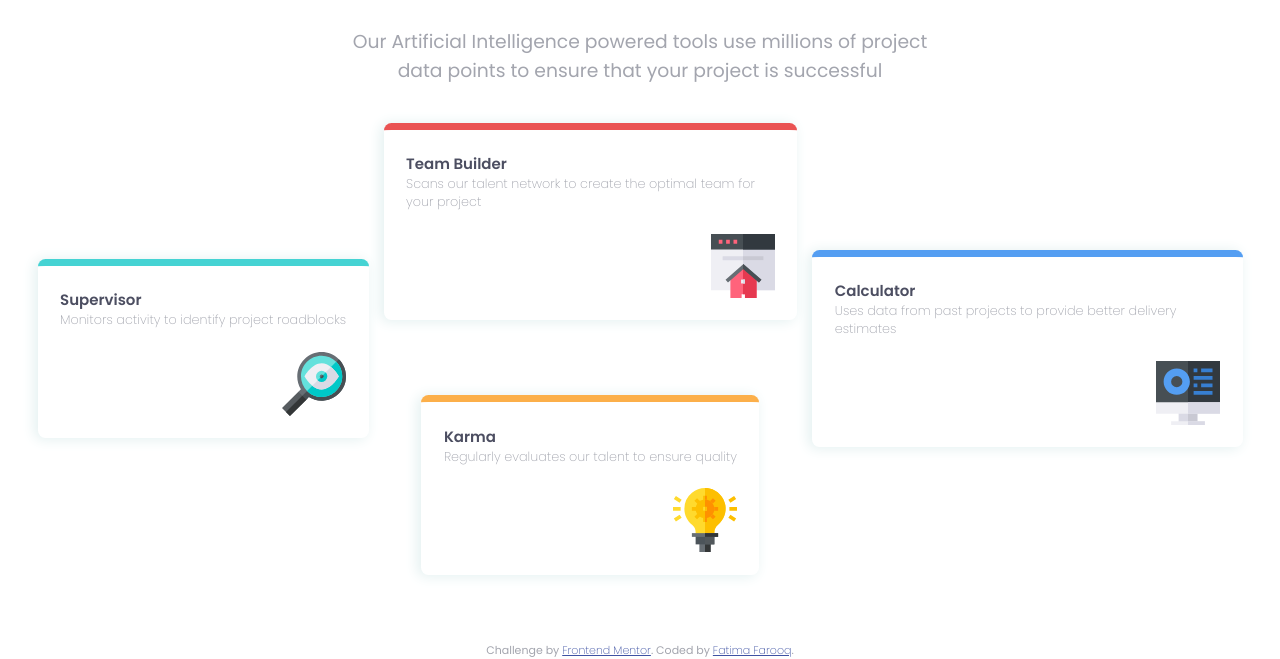
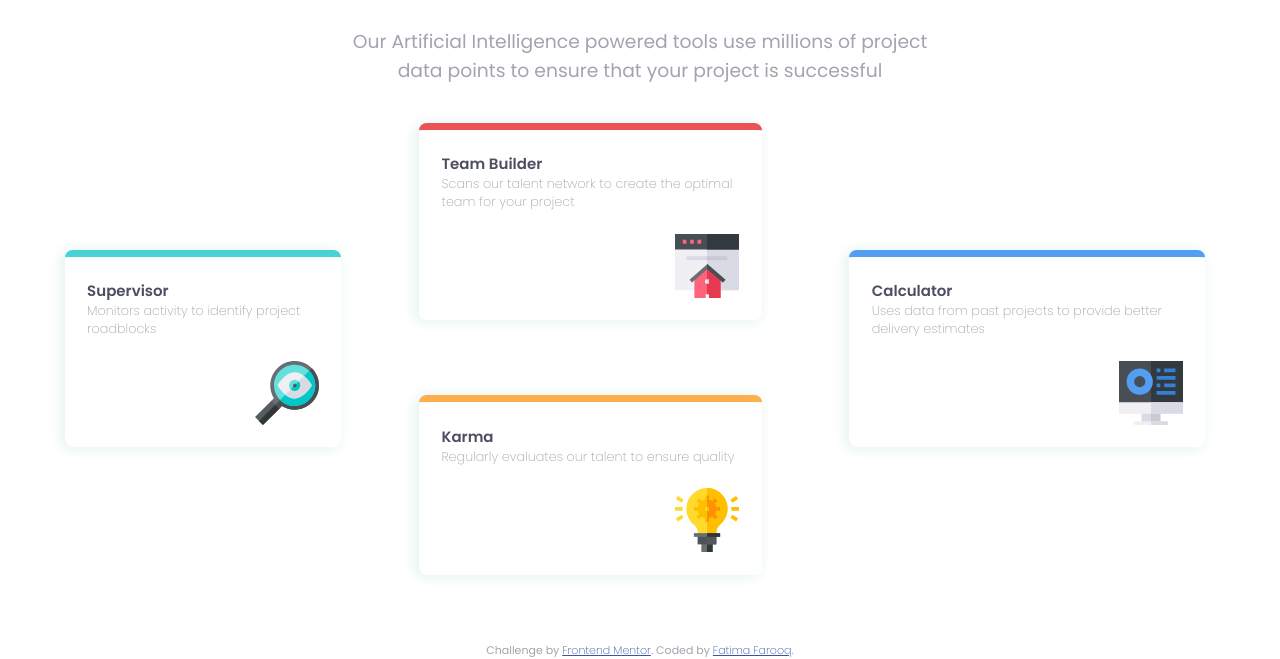
Before and after one commit to FatimahFarooq/four-card-feature-section, a plain HTML site: page index.html in a window 1280 px wide. Shown: the part 199-858 px from the top of the page. Drawn offline with Linux system fonts and the light colour scheme.

Commit message:
set width of cards to 80% for desktop version

```diff
--- a/style.css
+++ b/style.css
@@ -139,4 +139,8 @@ li section.image {
     grid-column: 3/4;
     place-self: center;
   }
+
+  li.cards {
+    width: 80%;
+  }
 }
```
